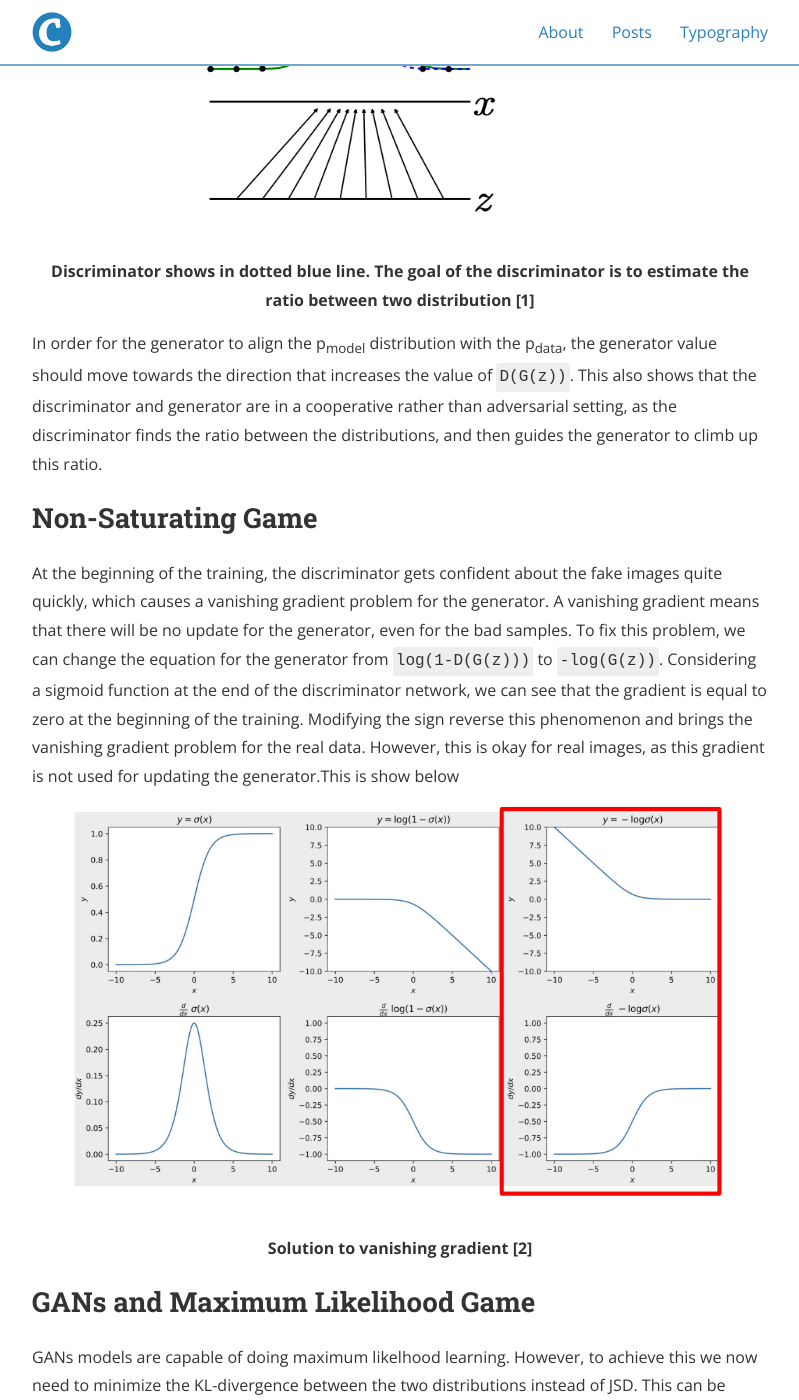
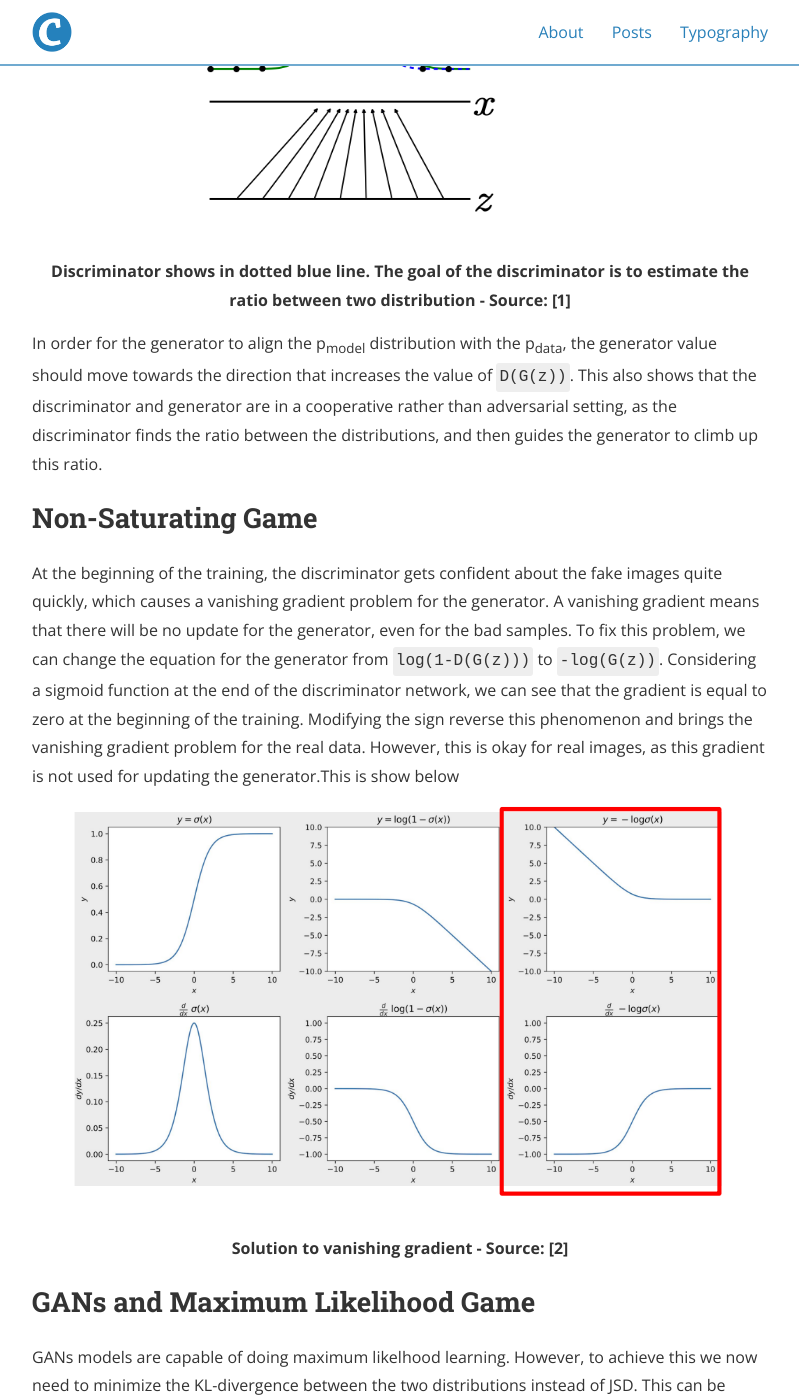
Before and after one commit to deep-generative-models-AIM5036/deep-generative-models-AIM5036.github.io, a Jekyll site: the page built from _posts/2022-11-09-GAN_Tutorial.md, in a window 1280 px wide and 1400 px high, scrolled down 4130 px. Shown: the whole window, without its empty margins (240-1039 px from the left). Built offline with Jekyll 4.4.1, drawn with Linux system fonts in a browser that asks for light colours; nearby versions of some CDN libraries; some of the changed text lies outside the part shown.

Commit message:
Update 2022-11-09-GAN_Tutorial.md
Signed-off-by: blackbaba980 <62365503+blackbaba980@users.noreply.github.com>

```diff
--- a/_posts/2022-11-09-GAN_Tutorial.md
+++ b/_posts/2022-11-09-GAN_Tutorial.md
@@ -33,7 +33,7 @@ The goal of the GAN is to optimize the following equation.
 <p align="center">
   <img src="/GAN_Tutorial_img/cost_function_equation.png" alt="factorio thumbnail"/>
   <br>
-  <b> Taken from [3] </b>
+  <b> Source: [3] </b>
 </p>
 
 `D(x)` represents the output from the discriminator, while `G(z)` represent the output from the generator. The first part tends to give a large negative number if the output of the discriminator for real data is not close to 1, while the second part gives a large negative number if the output of the discriminator for the fake data is not close to zero. By maximizing this term, the discriminator can successfully distinguish fake images from real ones. On the other hand, by minimizing this term, the generator can deceive the discriminator into considering the generated images as real ones. The generator can achieve this by making the output of `D(G(z))` close to 1 for fake images. This is shown below
@@ -41,7 +41,7 @@ The goal of the GAN is to optimize the following equation.
 <p align="center">
   <img src="/GAN_Tutorial_img/discriminator_vs_generator.png" />
   <br>
-  <b> Taken from [3] </b>
+  <b> Source: [3] </b>
 </p>
 
 
@@ -56,10 +56,10 @@ Following are the steps to train a GAN model.
 5. Update both the discriminator network and the generator network.
 For T steps of iterations, the training process will look something like
 
-<p>
-  <img src="/GAN_Tutorial_img/training_process.png" width="300" height="130"/>
+<p align="center">
+  <img src="/GAN_Tutorial_img/training_process.png" width="200" height="130"/>
   <br>
-  <b> Taken from [3] </b>
+  <b> Source: [3] </b>
 </p>
 
 The following figure further clarify this procedure
@@ -68,7 +68,7 @@ The following figure further clarify this procedure
   <p>
     <img src="/GAN_Tutorial_img/full_picture.png" />
     <br>
-    <b> Discriminator (left) and Generator (right) [1] </b>
+    <b> Discriminator (left) and Generator (right) - Source: [1] </b>
   </p>
  </center>
 
@@ -80,13 +80,13 @@ Optimizing the above term from discriminator's prospective, guarantees to reach
 <p align="center">
   <img src="/GAN_Tutorial_img/Derivative.png" />
   <br>
-  <b> Taken from [3] </b>
+  <b> Source: [3] </b>
 </p>
 
 The goal of the discriminator is to estimate this ratio. This is shown in the following figure
 <p align="center">
   <img src="/GAN_Tutorial_img/dis_vs_gen.png" width="600" height="400"/><br>
-  <b> Discriminator shows in dotted blue line. The goal of the discriminator is to estimate the ratio between two distribution [1] </b>
+  <b> Discriminator shows in dotted blue line. The goal of the discriminator is to estimate the ratio between two distribution - Source: [1] </b>
 </p>
 
 In order for the generator to align the p<sub>model</sub> distribution with the p<sub>data</sub>, the generator value should move towards the direction that increases the value of `D(G(z))`. This also shows that the discriminator and generator are in a cooperative rather than adversarial setting, as the discriminator finds the ratio between the distributions, and then guides the generator to climb up this ratio.
@@ -98,7 +98,7 @@ In order for the generator to align the p<sub>model</sub> distribution with the
 At the beginning of the training, the discriminator gets confident about the fake images quite quickly, which causes a vanishing gradient problem for the generator. A vanishing gradient means that there will be no update for the generator, even for the bad samples. To fix this problem, we can change the equation for the generator from `log(1-D(G(z)))` to `-log(G(z))`. Considering a sigmoid function at the end of the discriminator network, we can see that the gradient is equal to zero at the beginning of the training. Modifying the sign reverse this phenomenon and brings the vanishing gradient problem for the real data. However, this is okay for real images, as this gradient is not used for updating the generator.This is show below
 <p align="center">
   <img src="/GAN_Tutorial_img/non_saturating.png" /> <br>
-    <b> Solution to vanishing gradient [2] </b>
+    <b> Solution to vanishing gradient - Source: [2] </b>
 
 </p>
 
@@ -115,7 +115,7 @@ GAN minimizes the Jensen-Shannon divergence(JSD) between the p<sub>data</sub> an
 <p align="center">
   <img src="/GAN_Tutorial_img/jsd.png" alt="factorio thumbnail"/>
   <br>
-  <b> Taken from [3] </b>
+  <b> Source: [3] </b>
 </p>
 
 We can see that minimizing the main loss function of GANs, indeed, minimizes the JSD between the two distributions. Alternatively, we can also modify the generative models to minimize the Kullback–Leibler divergence (KL) between the two distributions. This would allow the GAN to do maximum likeliood learning. In order to do so, we need to change the loss function for the generator. Specifically, changing the loss function for the generator to the following loss function will allow the GAN to minimize the KL divergence.
@@ -123,7 +123,7 @@ We can see that minimizing the main loss function of GANs, indeed, minimizes the
 <p align="center">
   <img src="/GAN_Tutorial_img/new_cost_mle.png" alt="factorio thumbnail"/>
     <br>
-  <b> Taken from [3] </b>
+  <b> Source: [3] </b>
 </p>
 
 
@@ -131,7 +131,7 @@ We can see that minimizing the main loss function of GANs, indeed, minimizes the
 
 <p align="center">
   <img src="/GAN_Tutorial_img/divergences.png" alt="factorio thumbnail"/><br>
-  <b> The choice of divergence defines the optimization behavior [2] </b>
+  <b> The choice of divergence defines the optimization behavior - Source: [2] </b>
 
 </p>
 
@@ -146,14 +146,14 @@ If the discriminator depends only on a small sets of features to identify the re
 <p align="center">
   <img src="/GAN_Tutorial_img/loss_function.png" alt="factorio thumbnail"/>
   <br>
-  <b> Taken from [3] </b>
+  <b> Source: [3] </b>
 </p>
 Smoothing the labels for the fake samples will generate unexpected behaviors.
 
 Batch Normalization creates a dependency between the samples in a batch. This results in generated images that are not independent of each other. The following figure shows this phenomenon
 <p align="center">
   <img src="/GAN_Tutorial_img/batch_norm.png" alt="factorio thumbnail" width="500" height="500"/> <br>
-  <b> Dependence between different images in a same batch [1] </b>
+  <b> Dependence between different images in a same batch - Source:[1] </b>
 
 </p>
 
@@ -182,7 +182,7 @@ The nature of the GAN settings is such that the two networks compete with each o
 The nash equilibrium of this state reaches when `x=y=0`. The following figure shows the result of gradient descent on the above function.
 <p align="center">
   <img src="/GAN_Tutorial_img/oscillations.png" width="300" height="300"/><br>
-  <b> Optimization in game theory can result in sub-optimal structure [4]</b>
+  <b> Optimization in game theory can result in sub-optimal structure - Source: [4]</b>
 </p>
 
 This clearly shows that some cost functions might not converge using gradient descent.
@@ -194,13 +194,13 @@ In reality, our data has multiple modes in the distribution, known as multi-moda
 Basically, we have two options to optimize the objective function for the GANs. One is
 <p align="center">
   <br>
-  <b> Taken from [1] </b>
+  <b> Source: [1] </b>
   <img src="/GAN_Tutorial_img/minmaxgenerator.png" />
 </p>
 while the other is
 <p align="center">
     <br>
-    <b> Taken from [1] </b>
+    <b> Source: [1] </b>
     <img src="/GAN_Tutorial_img/maxmingenerator.png"/>
 </p>.
 They are different, and optimizing them corresponds to optimizing two different functions.
@@ -211,7 +211,7 @@ What we want the network to do is `minmax`; however, since we update the network
 
 <p align="center">
   <img src="/GAN_Tutorial_img/model_collapse.png" /><br>
-  <b> Mode collapse in toy dataset -- [1] </b>
+  <b> Mode collapse in toy dataset - Source: [1] </b>
 </p>
 
 The generator visits one mode after another instead of learning to visit all different modes. The generator will identify some modes that the discriminator believes are highly likely and place all of its mass there, and then the discriminator will learn not to be fooled by going to only a single mode. Instead of the generator learning to use multiple modes, the generator will switch to a different mode, and this cycle goes on.
@@ -224,7 +224,7 @@ Initially, when we update the networks simultaneously, we do not consider the ma
 
 <p align="center">
   <img src="/GAN_Tutorial_img/mode_solved.png"  /><br>
-  <b> Urolled GAN solved the problem of mode collapse [1] </b>
+  <b> Urolled GAN solved the problem of mode collapse - Source [1] </b>
 </p>
 
 
```
